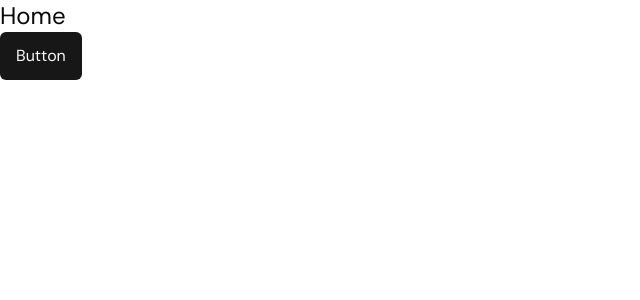
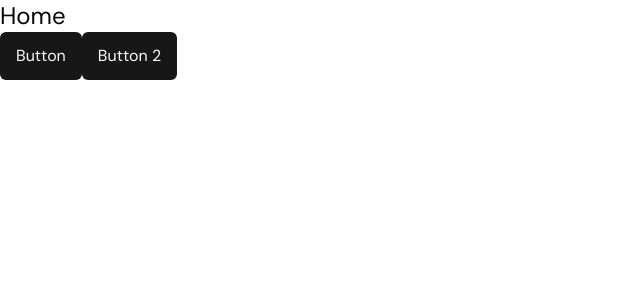
Before and after one commit to kkw855/react-web-ui, a React (Vite) app: page / in a window 1280 px wide. Shown: the top 300 px of the page, without its empty margins (0-640 px from the left). Built offline with nearby package versions, Linux system fonts and the light colour scheme.

Commit message:
Add second button to homepage layout in `index.tsx`

```diff
--- a/src/routes/index.tsx
+++ b/src/routes/index.tsx
@@ -10,6 +10,7 @@ function Home() {
     <div className="w-full">
       <h1 className="text-2xl">Home</h1>
       <Button>Button</Button>
+      <Button>Button 2</Button>
     </div>
   )
 }
```
